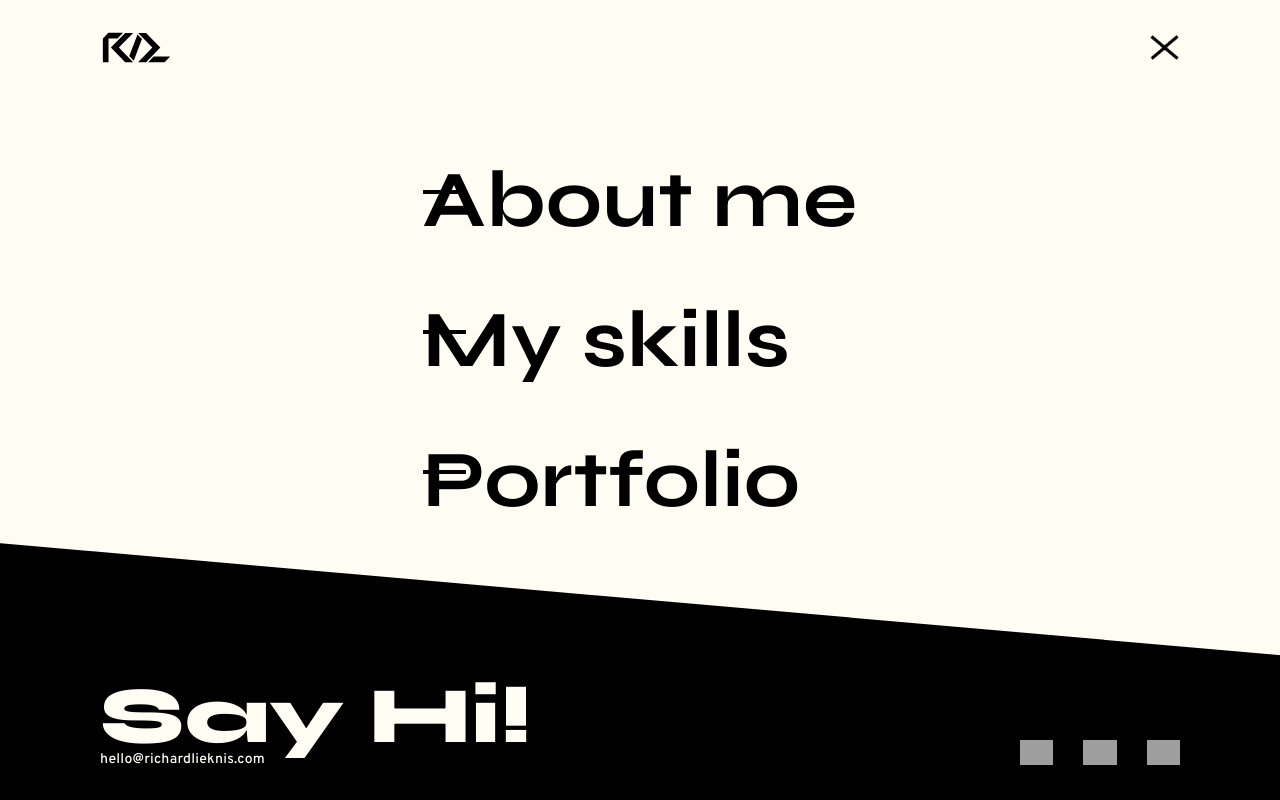
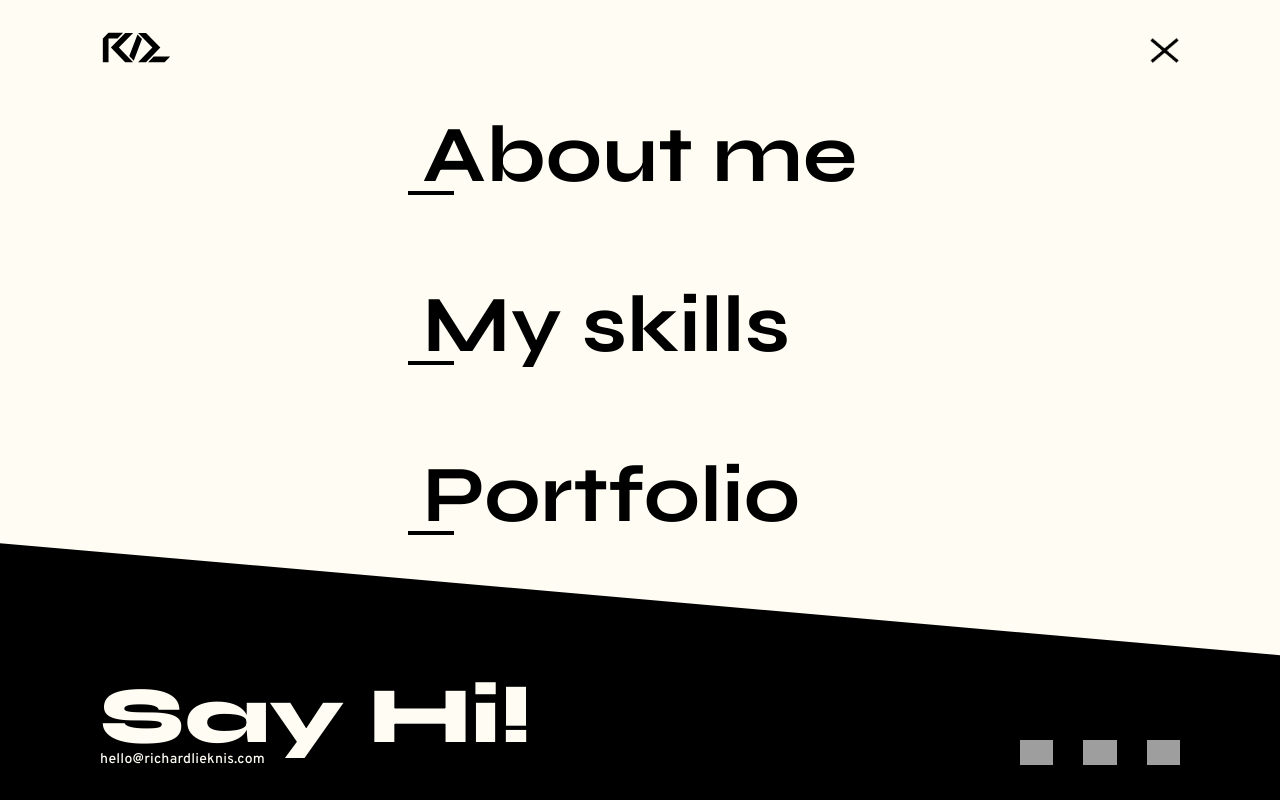
Before and after one commit to richardlieknis/Portfolio, an Angular app: page / in a window 1280 px wide. Both pictures are taken after a click on the picture 1165 px from the left and 47 px from the top of the page. Shown: the top 800 px of the page. Built offline with nearby package versions, Linux system fonts and the light colour scheme; grey boxes are pictures that could not be loaded.

Commit message:
links updated

```diff
--- a/src/app/contact/contact.component.html
+++ b/src/app/contact/contact.component.html
@@ -23,10 +23,10 @@
           /></a>
         </div>
         <div class="links">
-          <a href="https://github.com/rycc00" target="_blank">
+          <a href="https://github.com/richardlieknis" target="_blank">
             <img src="assets/img/github.png" />
           </a>
-          <a href="mailto: richard.lieknis@web.de">
+          <a href="mailto: hello@richardlieknis.com">
             <img src="assets/img/email.png" />
           </a>
           <a href="https://www.linkedin.com/in/richardlieknis/" target="_blank">
--- a/src/app/contact/contact.component.scss
+++ b/src/app/contact/contact.component.scss
@@ -38,6 +38,9 @@
     .legalnotice {
         position: unset !important;
         align-items: center;
+    }
+    .logo {
+        height: 30px;
     }
     .creator span {
         font-size: 12px !important;
@@ -115,10 +118,16 @@
         left: 100px;
         display: flex;
         flex-direction: column;
-        // align-items: center;
+        .logo {
+            transition: 225ms all;
+            &:hover {
+                transform: skew(10deg);
+            }
+        }
         span {
             font-size: 16px;
         }
+
     }
     .legalnotice {
         position: absolute;
--- a/src/app/header/header.component.html
+++ b/src/app/header/header.component.html
@@ -1,10 +1,16 @@
 <div class="header">
   <div class="header-menu">
-    <img onclick="location.reload()" class="logo" src="assets/img/logo.svg" />
+    <a href="https://www.richardlieknis.com/"
+      ><img class="logo" src="assets/img/logo.svg"
+    /></a>
     <img (click)="toggleMenu()" class="menu" src="{{ menuImage }}" />
   </div>
 
-  <div *ngIf="isMenuOpen" class="menu-overlay">
+  <div
+    *ngIf="isMenuOpen"
+    [class.preventScrolling]="isMenuOpen"
+    class="menu-overlay"
+  >
     <div [@menuFadeIn]="menuState" class="menu-links">
       <span><a href="#aboutme" (click)="toggleMenu()">About me</a></span>
       <span><a href="#myskills" (click)="toggleMenu()">My skills</a></span>
@@ -16,10 +22,10 @@
       <span>hello@richardlieknis.com</span>
     </div>
     <div class="social">
-      <a href="https://github.com/rycc00" target="_blank">
+      <a href="https://github.com/richardlieknis" target="_blank">
         <img src="assets/img/github.png" />
       </a>
-      <a href="mailto: richard.lieknis@web.de">
+      <a href="mailto: hello@richardlieknis.com">
         <img src="assets/img/email.png" />
       </a>
       <a href="https://www.linkedin.com/in/richardlieknis/" target="_blank">
--- a/src/app/header/header.component.scss
+++ b/src/app/header/header.component.scss
@@ -124,6 +124,7 @@
     height: 100vh;
     background-color: $bg-color;
     z-index: 100;
+    overflow: hidden;
     .menu-links {
         display: flex;
         flex-direction: column;
@@ -136,11 +137,12 @@
         opacity: 0;
         z-index: 500;
         span {
-            // padding: 0 15px;
+            padding: 0 15px;
+            height: clamp(25px, 12vw, 50px);
             background: linear-gradient(90deg, black, black);
             background-size: 10% 4px;
             background-repeat: no-repeat;
-            background-position-y: left bottom !important;
+            background-position: left bottom !important;
             transition: background-size 225ms ease;
             &:hover {
                 cursor: pointer;
```
